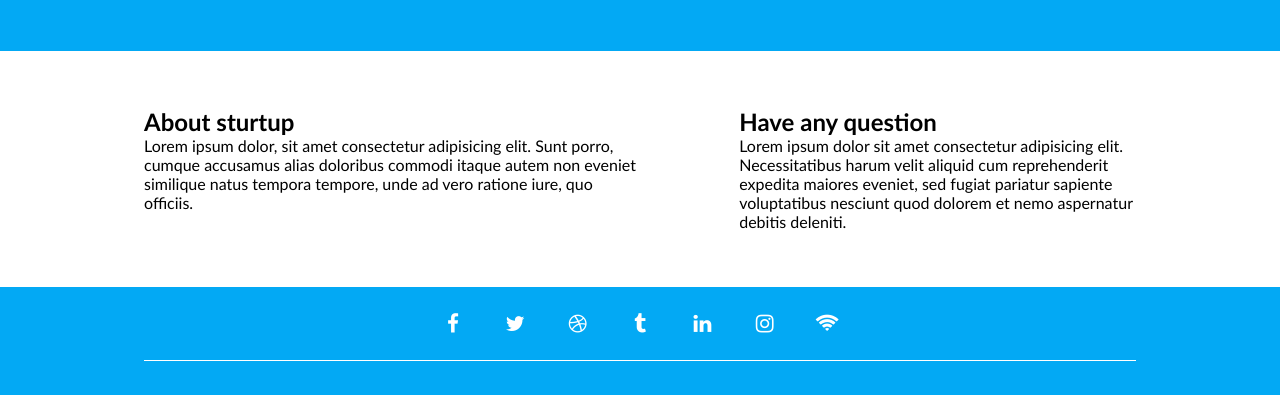
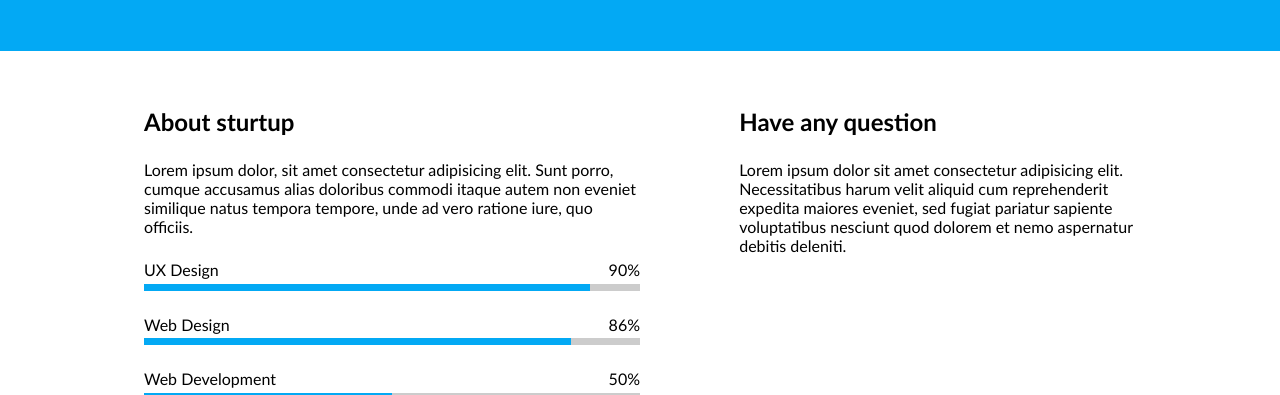
Before and after one commit to tropikalis/Coming, a website: page index.html in a window 1280 px wide. Shown: the part 431-826 px from the top of the page. Drawn offline with Linux system fonts and the light colour scheme.

Commit message:
Progress bar

```diff
--- a/css/base/layout.css
+++ b/css/base/layout.css
@@ -21,6 +21,9 @@
 }
 
 .container .column {
+    display: flex;
+    flex-direction: column;
+    gap: 1.5rem;
     width: 50%;
 }
 .column.right-column {
--- /dev/null
+++ b/css/components/progress-bar.css
@@ -0,0 +1,27 @@
+.progress-bar {
+    display: flex;
+    display: 100%;
+    flex-direction: column;
+    gap: 0.3rem;
+}
+.progress-bar > .top {
+    display: flex;
+    justify-content: space-between;
+}
+.progress-bar > .top > .label {
+}
+.progress-bar > .top > .value {
+}
+.progress-bar > .bottom {
+    height: 0.4rem;
+    width: 100%;
+    background-color: #ccc;
+}
+.progress-bar > .bottom > .progress {
+    background-color: #03a9f4;
+    width: 90%;
+    height: 100%;
+}
+.progress-bar:last-of-type > .bottom > .progress {
+    width: 50%;
+}
--- a/css/pages/home.css
+++ b/css/pages/home.css
@@ -7,6 +7,7 @@
 
 /* components */
 @import '../components/clock.css';
+@import '../components/progress-bar.css';
 
 /* CUSTOM STYLE */
 
--- a/index.html
+++ b/index.html
@@ -50,6 +50,33 @@
         <div class="column">
             <h2>About sturtup</h2>
             <p>Lorem ipsum dolor, sit amet consectetur adipisicing elit. Sunt porro, cumque accusamus alias doloribus commodi itaque autem non eveniet similique natus tempora tempore, unde ad vero ratione iure, quo officiis.</p>
+            <div class="progress-bar">
+                <div class="top">
+                    <div class="label">UX Design</div>
+                    <div class="value">90%</div>
+                </div>
+                <div class="bottom">
+            <div class="progress"></div>
+                </div>
+            </div>
+            <div class="progress-bar">
+                <div class="top">
+                    <div class="label">Web Design</div>
+                    <div class="value">86%</div>
+                </div>
+            <div class="bottom">
+                <div style="width: 86%;" class="progress"></div>
+                     </div>
+                    </div>
+                <div class="progress-bar">
+                    <div class="top">
+                    <div class="label">Web Development</div>
+                    <div class="value">50%</div>
+                </div>
+                <div class="bottom">
+                    <div style="width: 50%;" class="progress"></div>
+                </div>
+            </div>
         </div>
         <div class="column right-column">
             <h2>Have any question</h2>
```
Lines whose indentation alone changed are shown as unchanged.
